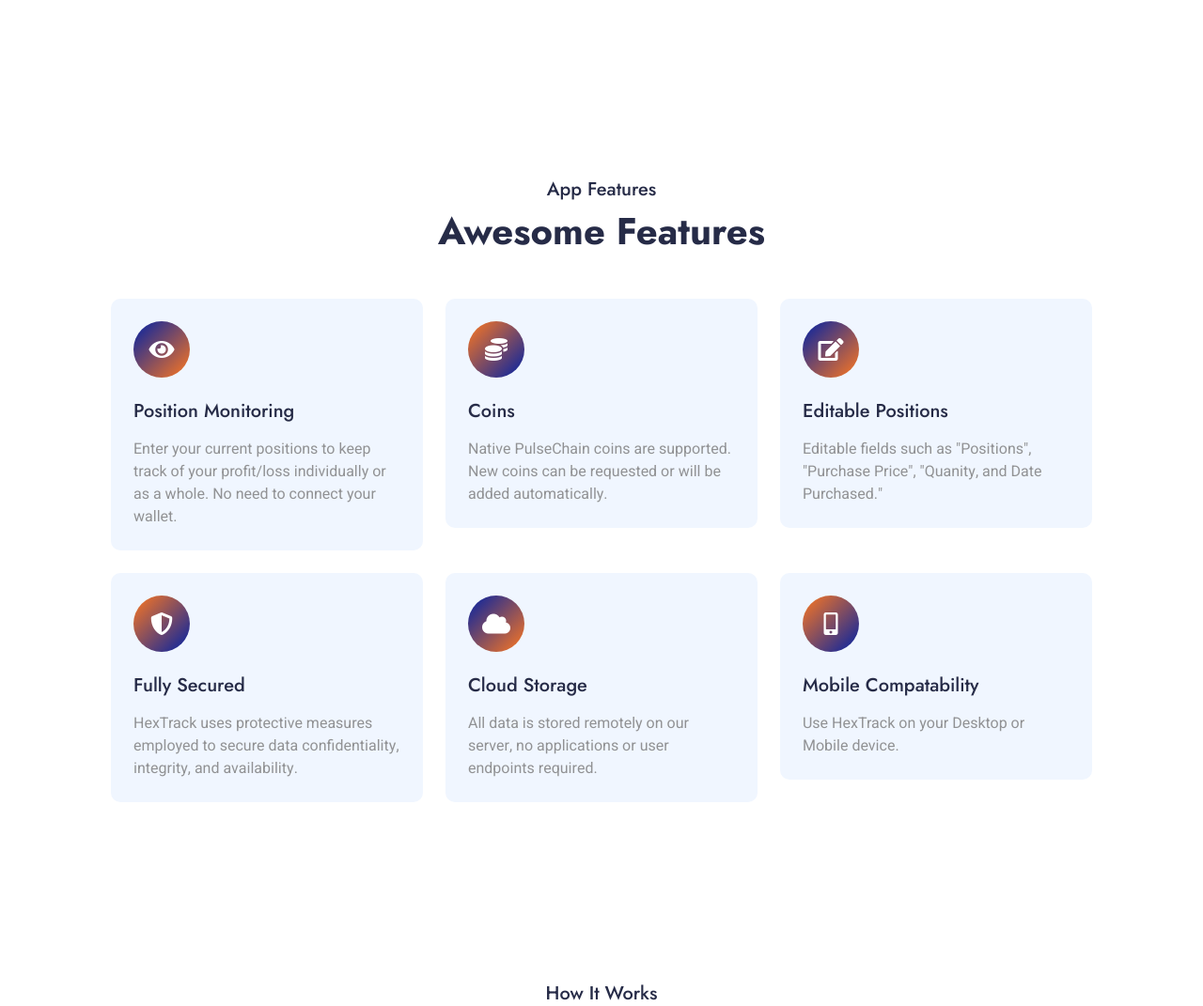
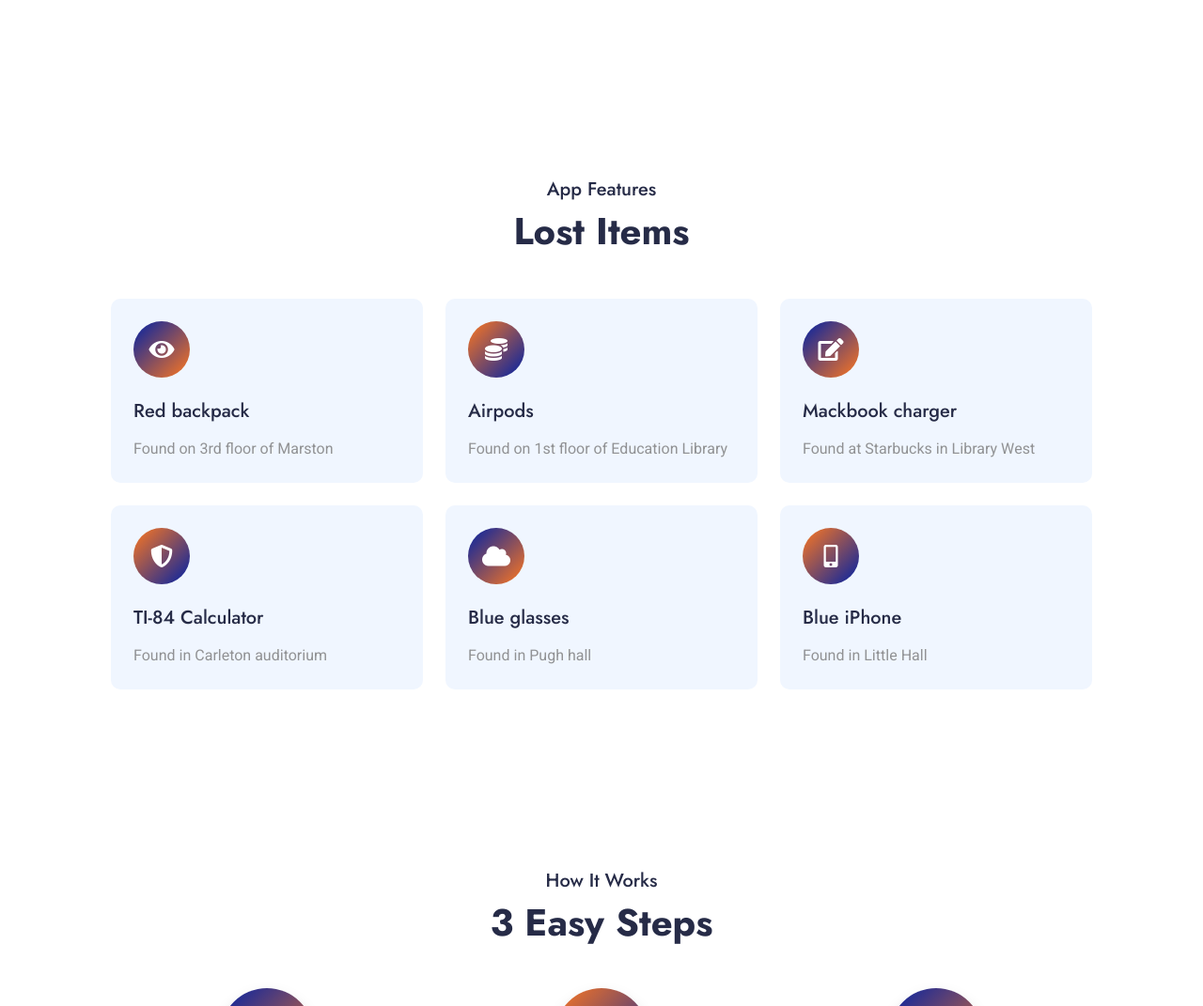
Before and after one commit to amandacruzz/TheFounders, a Django app: page / in a window 1280 px wide. Shown: the part 1064-2135 px from the top of the page at 94% size. Run offline with Django 4.2, Linux system fonts and the light colour scheme; data that the repository does not hold is empty; some libraries are stand-ins or nearby versions.

Commit message:
Modified lost items portion of <features- start>

```diff
--- a/templates/index.html
+++ b/templates/index.html
@@ -108,7 +108,7 @@
             <div class="container py-5 px-lg-5">
                 <div class="text-center wow fadeInUp" data-wow-delay="0.1s">
                     <h5 id= "features" class="text-primary-gradient-light glow fw-medium">App Features</h5>
-                    <h1 class="mb-5">Awesome Features</h1>
+                    <h1 class="mb-5">Lost Items</h1>
                 </div>
                 <div class="row g-4">
                     <div class="col-lg-4 col-md-6 wow fadeInUp" data-wow-delay="0.1s">
@@ -116,8 +116,8 @@
                             <div class="d-inline-flex align-items-center justify-content-center bg-primary-gradient rounded-circle mb-4" style="width: 60px; height: 60px;">
                                 <i class="fa fa-eye text-white fs-4"></i>
                             </div>
-                            <h5 class="mb-3">Position Monitoring</h5>
-                            <p class="m-0">Enter your current positions to keep track of your profit/loss individually or as a whole. No need to connect your wallet. </p>
+                            <h5 class="mb-3">Red backpack</h5>
+                            <p class="m-0">Found on 3rd floor of Marston</p>
                         </div>
                     </div>
                     <div class="col-lg-4 col-md-6 wow fadeInUp" data-wow-delay="0.3s">
@@ -125,8 +125,8 @@
                             <div class="d-inline-flex align-items-center justify-content-center bg-secondary-gradient rounded-circle mb-4" style="width: 60px; height: 60px;">
                                 <i class="fa fa-coins text-white fs-4"></i>
                             </div>
-                            <h5 class="mb-3">Coins</h5>
-                            <p class="m-0">Native PulseChain coins are supported. New coins can be requested or will be added automatically.</p>
+                            <h5 class="mb-3">Airpods</h5>
+                            <p class="m-0">Found on 1st floor of Education Library</p>
                         </div>
                     </div>
                     <div class="col-lg-4 col-md-6 wow fadeInUp" data-wow-delay="0.5s">
@@ -134,8 +134,8 @@
                             <div class="d-inline-flex align-items-center justify-content-center bg-primary-gradient rounded-circle mb-4" style="width: 60px; height: 60px;">
                                 <i class="fa fa-edit text-white fs-4"></i>
                             </div>
-                            <h5 class="mb-3">Editable Positions</h5>
-                            <p class="m-0">Editable fields such as "Positions", "Purchase Price", "Quanity, and Date Purchased."</p>
+                            <h5 class="mb-3">Mackbook charger</h5>
+                            <p class="m-0">Found at Starbucks in Library West</p>
                         </div>
                     </div>
                     <div class="col-lg-4 col-md-6 wow fadeInUp" data-wow-delay="0.1s">
@@ -143,8 +143,8 @@
                             <div class="d-inline-flex align-items-center justify-content-center bg-secondary-gradient rounded-circle mb-4" style="width: 60px; height: 60px;">
                                 <i class="fa fa-shield-alt text-white fs-4"></i>
                             </div>
-                            <h5 class="mb-3">Fully Secured</h5>
-                            <p class="m-0">HexTrack uses protective measures employed to secure data confidentiality, integrity, and availability. </p>
+                            <h5 class="mb-3">TI-84 Calculator</h5>
+                            <p class="m-0">Found in Carleton auditorium </p>
                         </div>
                     </div>
                     <div class="col-lg-4 col-md-6 wow fadeInUp" data-wow-delay="0.3s">
@@ -152,17 +152,17 @@
                             <div class="d-inline-flex align-items-center justify-content-center bg-primary-gradient rounded-circle mb-4" style="width: 60px; height: 60px;">
                                 <i class="fa fa-cloud text-white fs-4"></i>
                             </div>
-                            <h5 class="mb-3">Cloud Storage</h5>
-                            <p class="m-0">All data is stored remotely on our server, no applications or user endpoints required.</p>
+                            <h5 class="mb-3">Blue glasses</h5>
+                            <p class="m-0">Found in Pugh hall</p>
                         </div>
                     </div>
-                    <div class="col-lg-4 col-md-6 wow fadeInUp" data-wow-delay="0.5s">
+                    <div class="col-lg-4 col-md-6 wow fadeInUp"aria-required="" data-wow-delay="0.5s">
                         <div class="feature-item bg-light rounded p-4">
                             <div class="d-inline-flex align-items-center justify-content-center bg-secondary-gradient rounded-circle mb-4" style="width: 60px; height: 60px;">
                                 <i class="fa fa-mobile-alt text-white fs-4"></i>
                             </div>
-                            <h5 class="mb-3">Mobile Compatability</h5>
-                            <p class="m-0">Use HexTrack on your Desktop or Mobile device.</p>
+                            <h5 class="mb-3">Blue iPhone</h5>
+                            <p class="m-0">Found in Little Hall</p>
                         </div>
                     </div>
                 </div>
```
